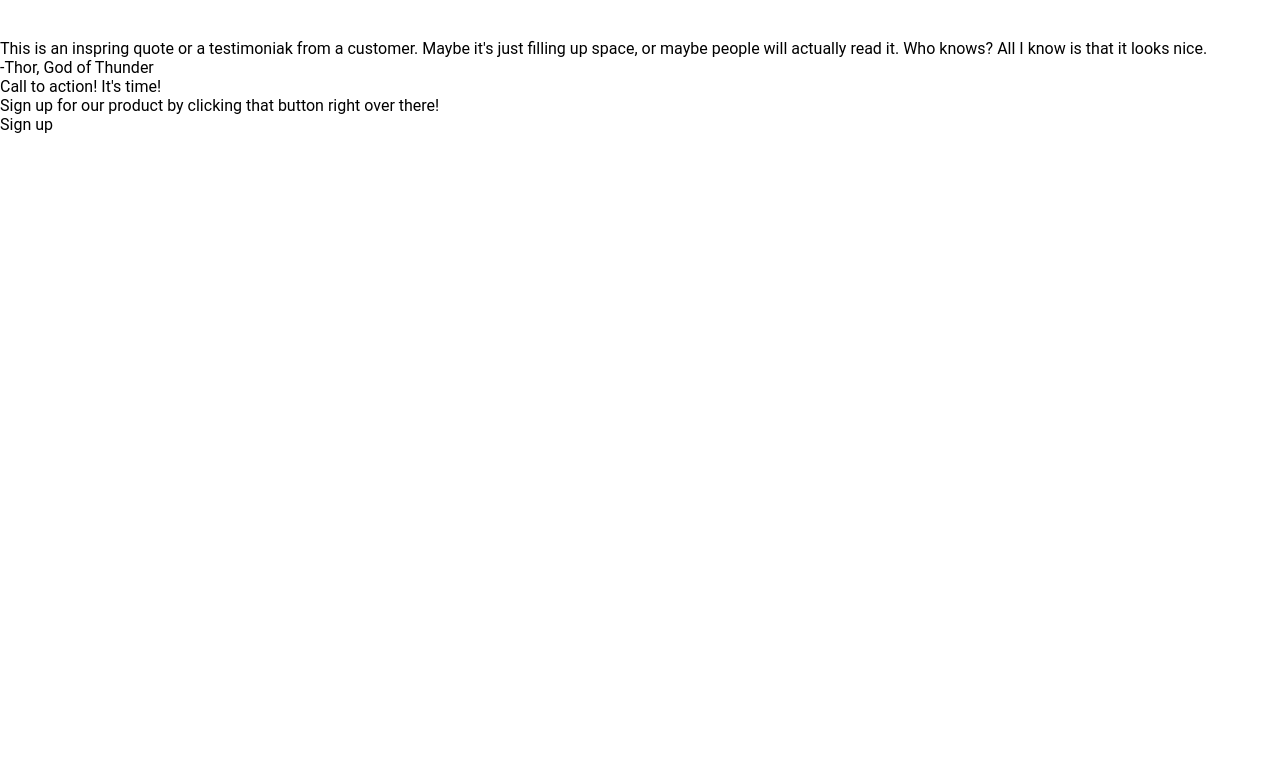
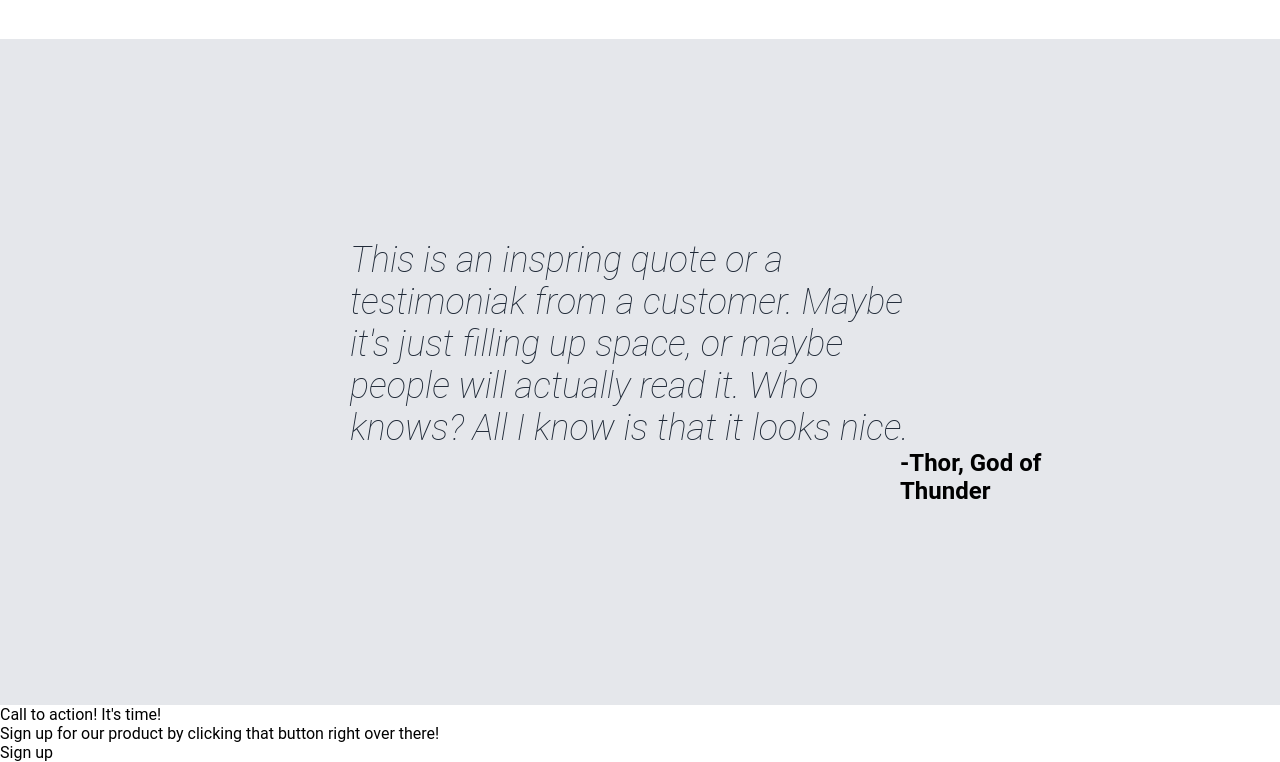
Before and after one commit to Krekno/landing-page, a plain HTML site: page index.html in a window 1280 px wide. Shown: the part 864-1626 px from the top of the page. Before the commit the page ends 998 px from the top, so only its background shows below. Drawn offline with Linux system fonts and the light colour scheme.

Commit message:
styled third

```diff
--- a/index.html
+++ b/index.html
@@ -44,9 +44,9 @@
             </div>
         </div>
     </div>
-    <div>
-        <div>This is an inspring quote or a testimoniak from a customer. Maybe it's just filling up space, or maybe people will actually read it. Who knows? All I know is that it looks nice.</div>
-        <div>-Thor, God of Thunder</div>
+    <div class="third">
+        <div class="quote">This is an inspring quote or a testimoniak from a customer. Maybe it's just filling up space, or maybe people will actually read it. Who knows? All I know is that it looks nice.</div>
+        <div class="quote-owner">-Thor, God of Thunder</div>
     </div>
     <div>
         <div>Call to action! It's time!</div>
--- a/styles.css
+++ b/styles.css
@@ -123,3 +123,23 @@ a {
     margin-left: 64px;
     max-width: 172px;
 }
+
+.third {
+    background-color: #E5E7EB;
+    padding: 200px;
+}
+
+.quote {
+    font-size: 36px;
+    font-weight: lighter;
+    font-style: italic;
+    color: #1F2937;
+    padding-left: 150px;
+    padding-right: 150px;
+}
+
+.quote-owner {
+    padding-left: 700px;
+    font-size: 24px;
+    font-weight: bold;
+}
```
